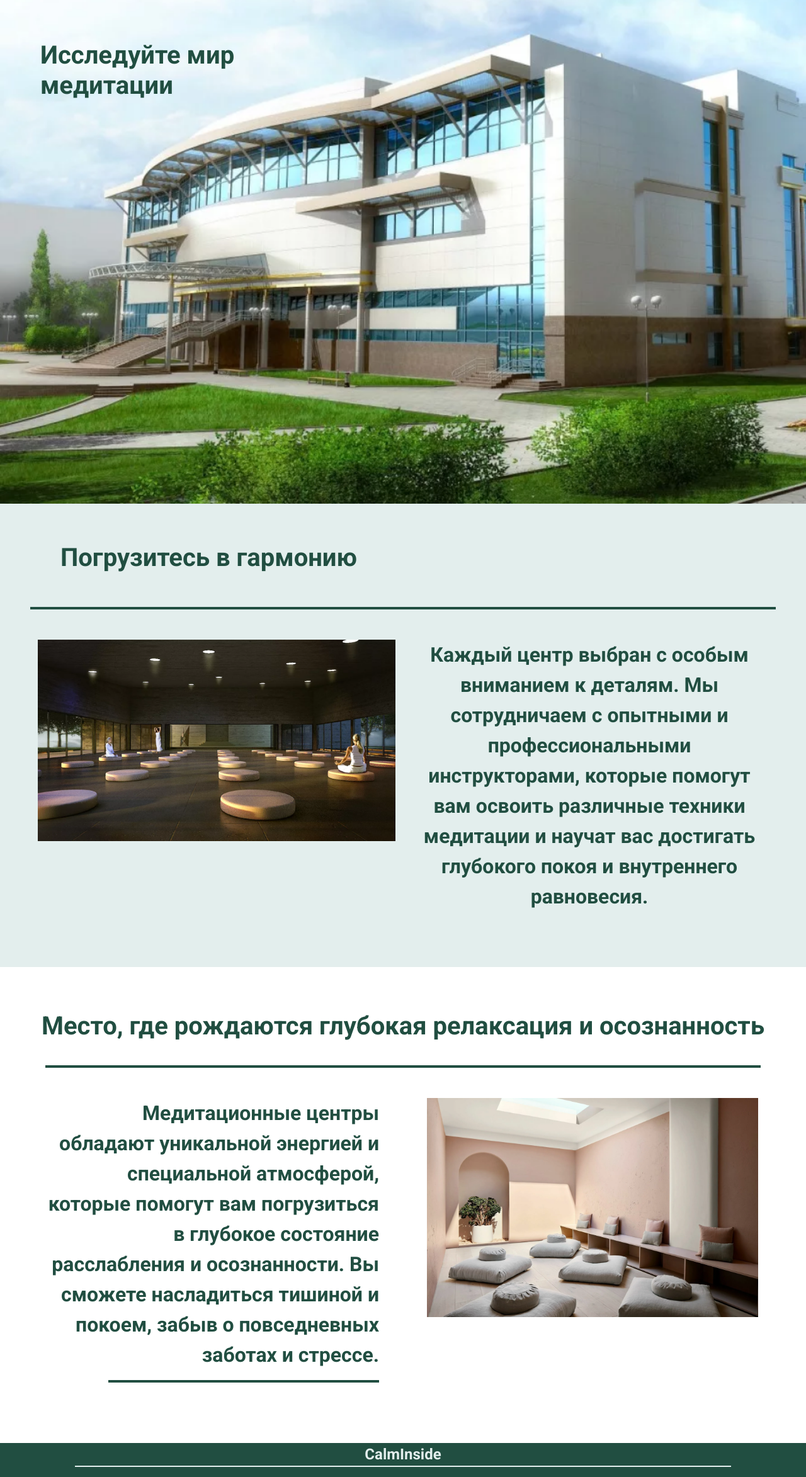
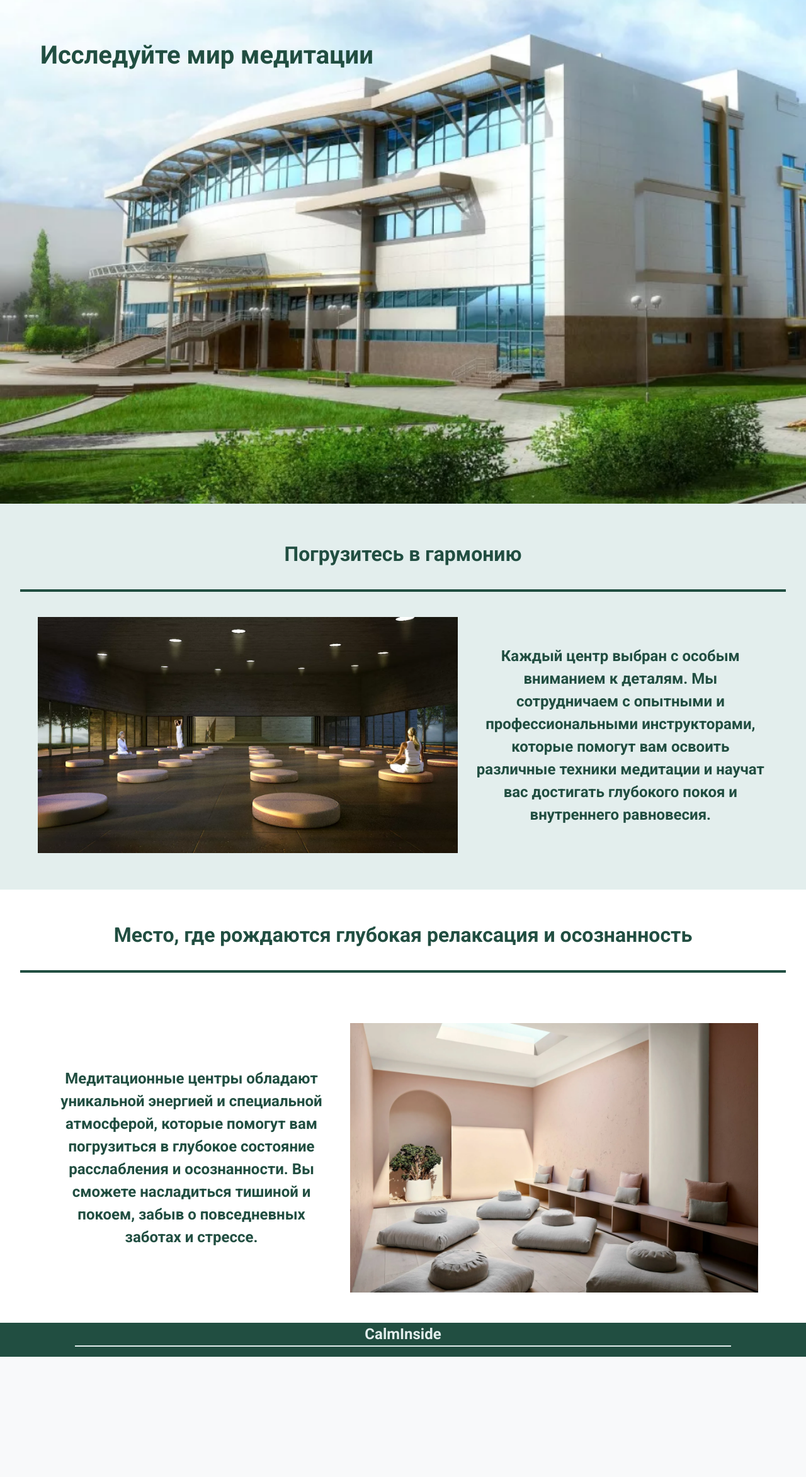
Before and after one commit to svtrev1/CalmInside, a PHP site: page /our_centers.html in a window 1280 px wide. Shown: the part 111-2457 px from the top of the page at 63% size. After the commit the page ends 2266 px from the top, so only its background shows below. Run offline with PHP 8.4, Linux system fonts and the light colour scheme.

Commit message:
change our_centers

```diff
--- a/assets/our_centers.css
+++ b/assets/our_centers.css
@@ -19,53 +19,44 @@
     padding-top: 4rem;
     padding-left: 4rem;
     color: #214E41;
-    font-size: 2.25rem;
+    font-size: 2rem;
     font-weight: 700;
-}
-
-.first-room{
-    background: #E3EEED;
-    padding-bottom: 5.5rem;
 }
 
 .first-room-title{
     color: #214E41;
-    font-size: 2.5rem;
+    font-size: 2rem;
     padding-top: 3.5rem;
-    padding-left: 6rem;
+    text-align: center;
 }
 
 .first-room-line1{
-    margin: 3rem;
+    margin: 2rem;
 }
 
 .first-room-description{
     color: #214E41;
-    text-align: center;
-    font-size: 2rem;
+    font-size: 1.5rem;
 }
 
 .second-room-title{
     color: #214E41;
-    font-size: 2.5rem;
+    font-size: 2rem;
     text-align: center;
 }
 
 .second-room-description{
     color: #214E41;
-    text-align: right;
-    font-size: 2rem;
-    padding-right: 4rem;
+    text-align: center;
+    font-size: 1.5rem;
 }
 
 .row2{
-    margin-bottom: 5rem;
+    margin-bottom: 3rem;
     margin-left: 4rem;
     margin-right: 4rem;
 }
 
 .first-room-line2{
-    margin-right: 4.5rem;
-    margin-left: 4.5rem;
-    margin-bottom: 3rem;
+    margin: 2rem;
 }
--- a/our_centers.html
+++ b/our_centers.html
@@ -35,48 +35,53 @@
         </div>
     </nav>
 
-    <div class="build-center w-100" style="height: 50rem;">
-        <div class="build-center-offer">
+
+
+    <div class="build-center" style="height: 50rem;">
+        <div class="build-center-offer w-100">
             <h1>Исследуйте мир медитации</h1>
         </div>
     </div>
 
-    <div class="first-room w-100">
+
+
+    <div class="first-room" style="background-color: #E3EEED; display: block;">
         <div class="first-room-title">
             <p>Погрузитесь в гармонию</p>
         </div>
         <div class="first-room-line1">
             <p style="border-bottom: 4px solid #214E41;"></p>
         </div>
-        <div class="row" style="margin-left: 3rem; margin-right: 3rem; height: 27rem;">
-            <div class="first-room-img col">
+        <div class="row gy-5" style="margin-left: 3rem; margin-right: 3rem; padding-bottom: 50px;">
+            <div class="first-room-img col-12 col-xl-7 my-2" style="display: flex; justify-content: center;">
                 <img class="img-fluid" src="assets/images/our_centers_class1.png">
             </div>
-            <div class="first-room-description col">
-                <p>Каждый центр выбран с особым вниманием к деталям.
+            <div class="first-room-description col-12 col-xl-5 my-2" style="text-align: center; display: flex;">
+                <p style="margin: auto;">Каждый центр выбран с особым вниманием к деталям.
                     Мы сотрудничаем с опытными и профессиональными инструкторами,
                     которые помогут вам освоить различные техники медитации и научат
                     вас достигать глубокого покоя и внутреннего равновесия.</p>
+
             </div>
         </div>
     </div>
 
-    <div class="second-room">
+
+    <div class="second-room" >
         <div class="second-room-title">
-            <p style="margin-top: 4rem; margin-bottom: 2rem;">Место, где рождаются глубокая
+            <p style="margin-top: 3rem; margin-bottom: 2rem;">Место, где рождаются глубокая
                 релаксация и осознанность</p>
         </div>
         <div class="first-room-line2">
             <p style="border-bottom: 4px solid #214E41;"></p>
         </div>
-        <div class="row row2">
-            <div class="second-room-description col">
-                <p>Медитационные центры обладают уникальной энергией и специальной атмосферой,
+        <div class="row row2 gy-5">
+            <div class="second-room-description col-12 col-xl-5" style="text-align: center; display: flex;">
+                <p style="margin: auto;">Медитационные центры обладают уникальной энергией и специальной атмосферой,
                     которые помогут вам погрузиться в глубокое состояние расслабления и осознанности.
                     Вы сможете насладиться тишиной и покоем, забыв о повседневных заботах и стрессе.</p>
-                <p style="border-bottom: 4px solid #214E41; margin-left: 6rem;"></p>
             </div>
-            <div class="second-room-img col">
+            <div class="second-room-img col-12 col-xl-7" style="display: flex; justify-content: center;">
                 <img class="img-fluid" src="assets/images/our_centers_class2.png" >
             </div>
         </div>
```
